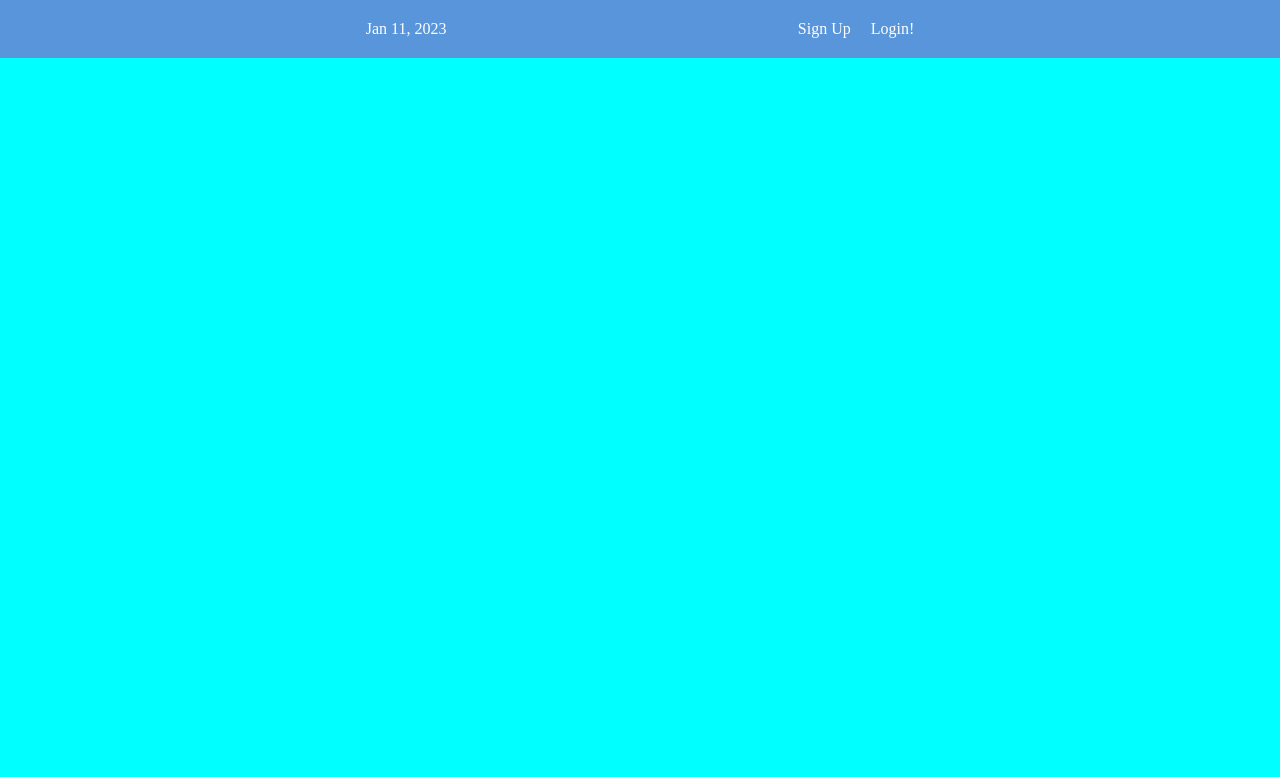
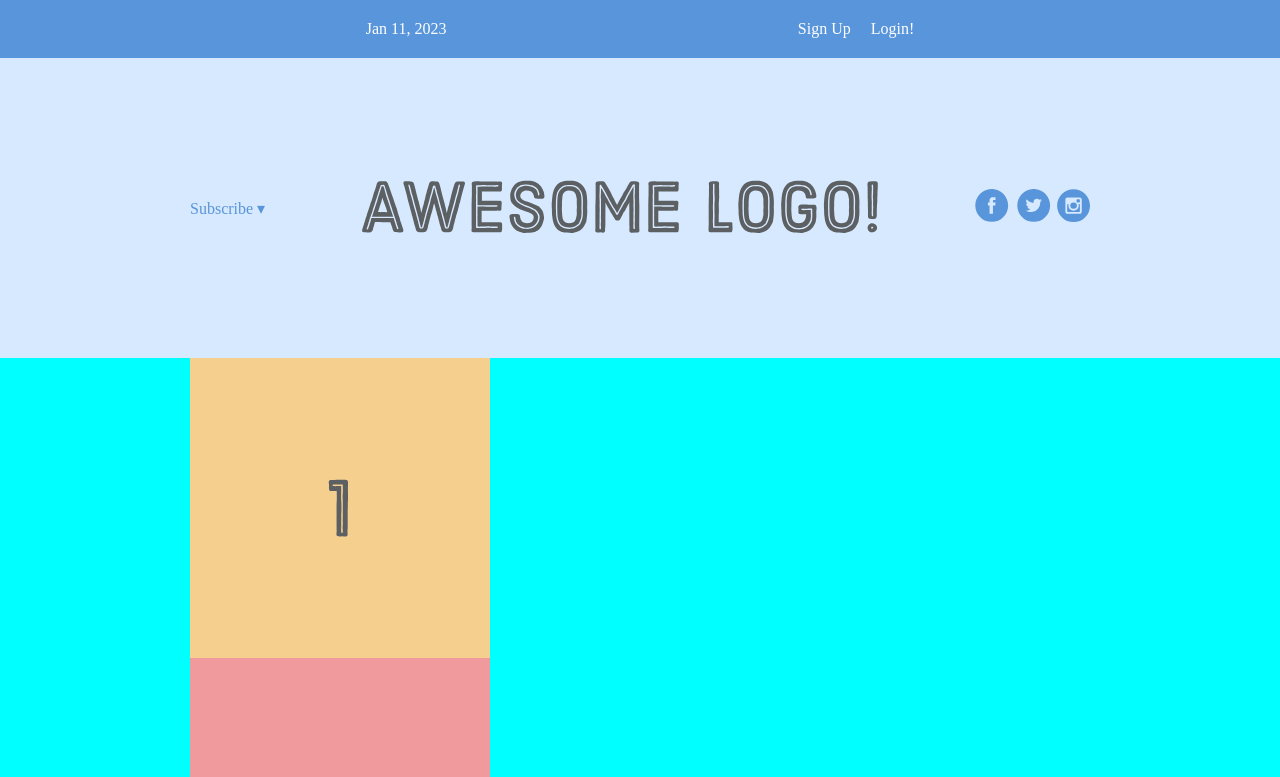
Before and after one commit to Captncarty/HTML-basics_css, a plain HTML site: page flexbox/flexbox.html in a window 1280 px wide. Shown: the top 777 px of the page. Drawn offline with Linux system fonts and the light colour scheme.

Commit message:
Wrapping flex-items and Flex Container Direction

```diff
--- a/flexbox/flexbox.html
+++ b/flexbox/flexbox.html
@@ -15,5 +15,33 @@
                 </div>
             </div>
         </div>
+        <!--CROSS-AXIS(VERTICAL) Alignment-->
+        <div class="header-container">
+            <div class="header">
+                <div class="subscribe">Subscribe &#9662;</div>
+                <div class="logo"><img src="images/awesome-logo.svg" alt="logo"></div>
+                <div class="social"><img src="images/social-icons.svg" alt="social"></div>
+            </div>
+        </div>
+        <!--FLEX-WRAPPING: alignment, direction and order change-->
+        <div class="photo-grid-container">
+            <div class="photo-grid">
+                <div class="grid-item first-item">
+                    <img src="images/one.svg" alt="first photo">
+                </div>
+                <div class="grid-item">
+                    <img src="images/two.svg" alt="second photo">
+                </div>
+                <div class="grid-item">
+                    <img src="images/three.svg" alt="third photo">
+                </div>
+                <div class="grid-item">
+                    <img src="images/four.svg" alt="forth photo">
+                </div>
+                <div class="grid-item">
+                    <img src="images/five.svg" alt="fifth photo">
+                </div>
+            </div>
+        </div>
     </body>
 </html>
--- a/flexbox/style.css
+++ b/flexbox/style.css
@@ -32,3 +32,50 @@ body {
 .login {
     margin-left: 20px;
 }
+
+/* styling for links elements in header-Flex-container */
+.header-container {
+    color: #5995da;
+    background-color: #d6e9fe;
+    display: flex;
+    justify-content: center;
+}
+/* Vertical Alignemet */
+.header {
+    /*flex-direction: column;*/
+    width: 900px;
+    height: 300px;
+    display: flex;
+    justify-content: space-between;
+    align-items: center;
+}
+
+/*.social,
+.logo,
+.subscribe {
+    border: 1px solid #5995da; The box of each item covers the entire box
+}*/
+
+/* FLEX-WRAPPING: alignment, direction and order change */
+
+.photo-grid-container {
+    display: flex;
+    justify-content: center;
+    /*border: 20px solid #0c1520;*/
+}
+
+.photo-grid {
+    flex-direction: column;
+    flex-wrap: wrap;
+    width: 900px;
+    display: flex;
+    justify-content: center;
+    /*border: 20px solid #1565c2;*/
+}
+
+.grid-item {
+    /*border: 1px solid #FFF;*/
+    width: 300px;
+    height: 300px;
+    border-radius: 5px;
+}
```
